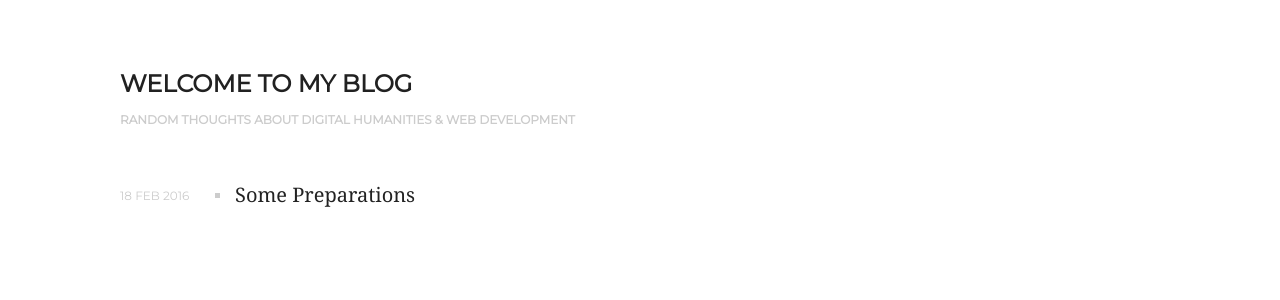
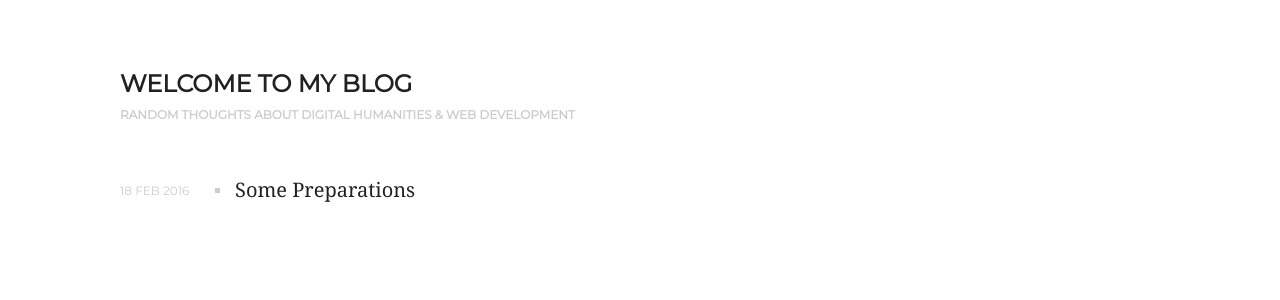
Before and after one commit to weltliteratur/blog, a Jekyll site: the page built from index.html, in a window 1280 px wide. Shown: the part 278-578 px from the top of the page. Built offline with Jekyll 4.4.1, drawn with Linux system fonts in a browser that asks for light colours; some web fonts are replaced; the list of posts is cut into pages by our own code.

Commit message:
section-subtitle

```diff
--- a/css/style.css
+++ b/css/style.css
@@ -223,7 +223,7 @@ h4 + p {
 	text-transform: uppercase;
 	font-weight: 700;
 	display: block;
-	margin-top: 15px;
+	margin-top: 10px;
 }
 
 /* --------------------------------------
```
